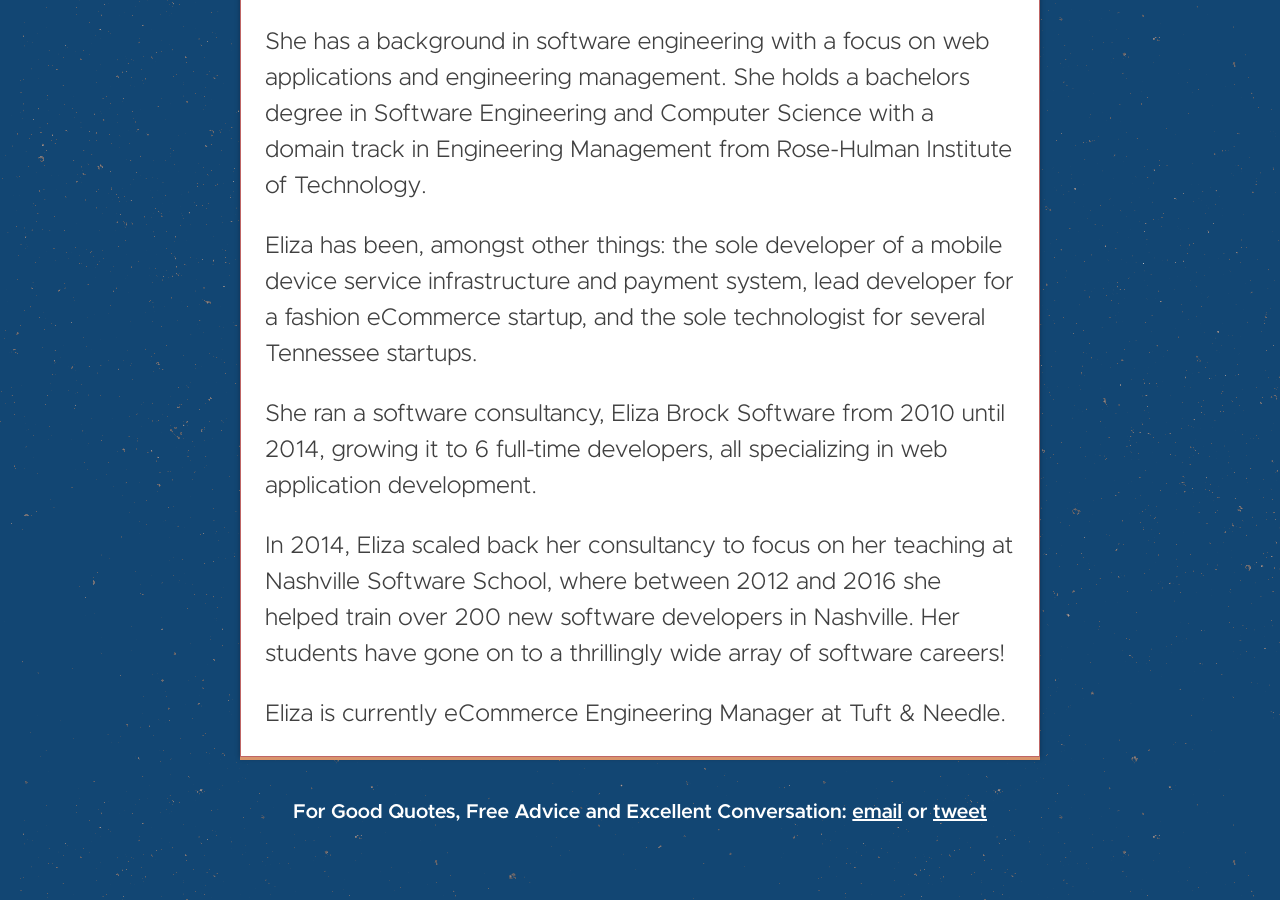
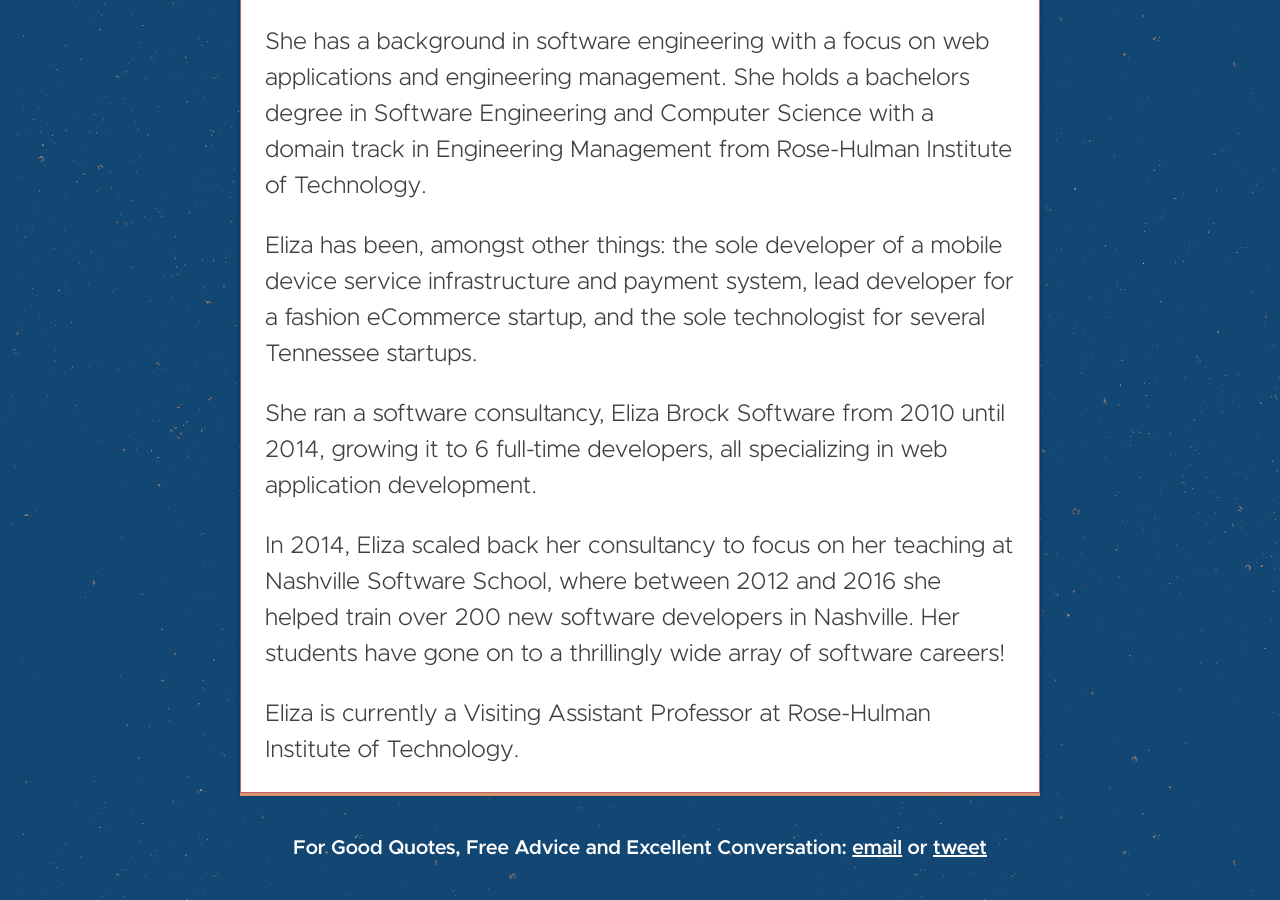
Before and after one commit to miniature-caravan/miniature-caravan.github.io, a Jekyll site: the page built from about.md, in a window 1280 px wide and 900 px high, scrolled down 4179 px. Built offline with Jekyll 4.4.1, drawn with Linux system fonts in a browser that asks for light colours.

Commit message:
Update about.md

```diff
--- a/about.md
+++ b/about.md
@@ -153,5 +153,5 @@
 
   <p>In 2014, Eliza scaled back her consultancy to focus on her teaching at Nashville Software School, where between 2012 and 2016 she helped train over 200 new software developers in Nashville.  Her students have gone on to a thrillingly wide array of software careers!</p>
 
-  <p>Eliza is currently eCommerce Engineering Manager at Tuft & Needle.</p>
+  <p>Eliza is currently a Visiting Assistant Professor at Rose-Hulman Institute of Technology.</p>
 </section>
```
